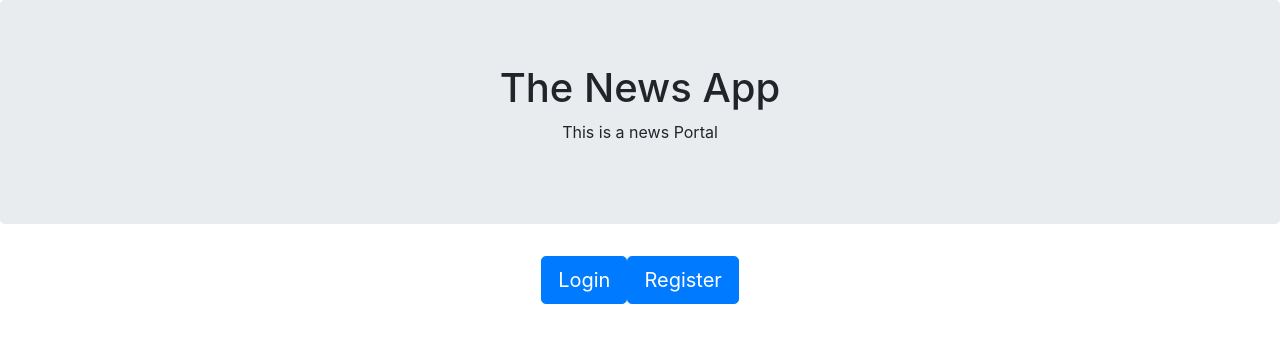
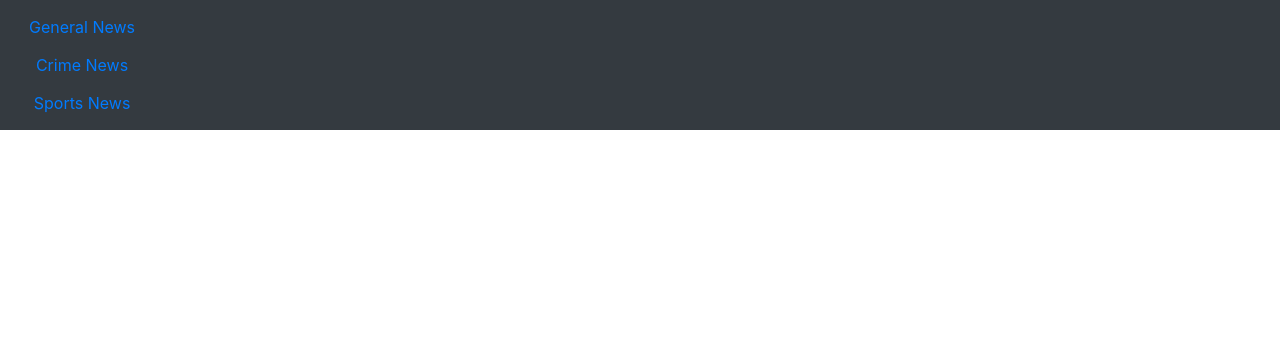
Before and after one commit to susmitagr8/News-App-Frontend, a React (Create React App) app: page /Left in a window 1280 px wide. Shown: the top 342 px of the page. Built offline with nearby package versions, Linux system fonts and the light colour scheme; no server answers.

Commit message:
Navigation Bar Implemented

```diff
--- a/src/App.js
+++ b/src/App.js
@@ -7,6 +7,8 @@ import {Route,Switch} from 'react-router-dom'
 import loginSuccess from './components/loginSuccess/loginSuccess'
 import registerSuccess from './components/registerSuccess/registerSuccess'
 import HomePage from './components/HomePage'
+import TopNav from './shared-components/TopNav'
+import leftNav from './shared-components/leftNav'
 class App extends Component {
   e = "Not healthy"
 
@@ -42,9 +44,12 @@ class App extends Component {
       <Switch>
       <Route path="/LoginSuccessful" component={loginSuccess}/>
       <Route path="/RegisterSuccessful" component={registerSuccess}/>
+      <Route path="/Top" component={TopNav}/>
+      <Route path="/Left" component={leftNav}/>
       <Route path="/" component={HomePage}/>
       </Switch>
       </Router>
+
       </div>
     );
   }
--- a/src/components/HomePage.js
+++ b/src/components/HomePage.js
@@ -3,10 +3,14 @@ import  React, {
   } from 'react'
 import Buttons from '../shared-components/Buttons/Buttons'
 import TextField from '../shared-components/TextField/TextField'
-class HomePage extends Component{
+import { Redirect } from 'react-router';
+import { Link } from 'react-router-dom';
+class HomePage extends React.Component{
     state={
         Login : false,
-        Register : false
+        Register : false,
+        gotoReg : false,
+        gotolog : false
       }
     RegisterClick=()=>{
         const register=true
@@ -20,14 +24,25 @@ class HomePage extends Component{
         this.setState({Register:register})
         this.setState({Login:login})
       }
+      RegisterSubmit=()=>{
+        this.props.
+          this.state.gotoReg=true;
+          this.state.gotolog=false;
+      }
+      LoginSubmit=()=>{
+        this.state.gotoReg=false;
+        this.state.gotolog=true;
+      }
       render() {
+
         let decision=null
+
         if(this.state.Login)
         {
             decision=<div>
               <TextField data="User ID"/>
               <TextField data="Password"/>
-              <button class="btn-success btn-lg">Submit</button>
+              <button class="btn-success btn-lg" onClick = {this.LoginSubmit}>Submit</button>
               </div>
           }
           else if(this.state.Register)
@@ -38,21 +53,23 @@ class HomePage extends Component{
               <TextField data = "Preferred User ID"/>
               <TextField data = "Password"/>
               <TextField data = "Confirm Password"/>
-              <button class="btn-success btn-lg">Submit</button>
+              <button class="btn-success btn-lg" onClick={this.RegisterSubmit}>Submit</button>
+
             </div>
           }
+          if(this.state.gotoReg)
+              return <Redirect to = '/RegisterSuccessful'/>
           return (
             <div>
             <div class= "jumbotron">
-            <h1>The News App</h1>
-            <p>This is a news Portal</p>
+            <h1 class="display-2"><kbd>The News App</kbd></h1>
+            <p class="display-4">Portal for News</p>
           </div>
             <Buttons data = "Login" clicked={this.LoginClick}></Buttons>
             <Buttons data = "Register" clicked={this.RegisterClick}></Buttons>
             {decision}
           </div>
           );
-
         }
 
 }
--- /dev/null
+++ b/src/shared-components/TopNav.js
@@ -0,0 +1,12 @@
+import React,{Component} from 'react'
+const TopNav=()=>{
+    return(
+        <nav class = "navbar bg-dark">
+        <button type="button" class="btn btn-link">Blogs</button>
+        <button type="button" class="btn btn-link">Favourite Content</button>
+        <button type="button" class="btn btn-link">Settings</button>
+        </nav>
+    );
+
+}
+export default TopNav;
--- /dev/null
+++ b/src/shared-components/leftNav.js
@@ -0,0 +1,20 @@
+import React,{Component} from 'react'
+const LeftNav=()=>{
+    return(
+        <nav class = "navbar bg-dark">
+        <ul class="navbar-nav">
+          <li class="nav-item">
+             <button class="btn btn-link">General News</button>
+          </li>
+          <li class="nav-item">
+             <button class="btn btn-link">Crime News</button>
+          </li>
+          <li class="nav-item">
+             <button class="btn btn-link">Sports News</button>
+          </li>
+        </ul>
+        </nav>
+    );
+
+}
+export default LeftNav;
```
